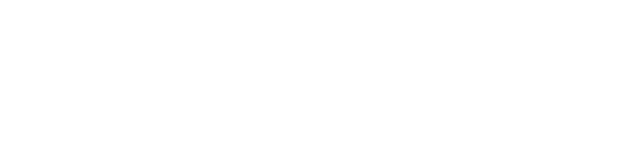
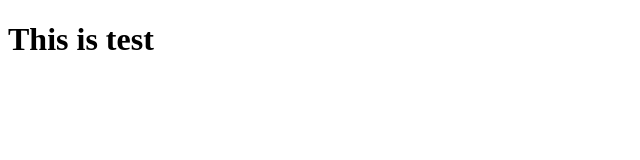
Before and after one commit to ShakyaSaurav/demo, a plain HTML site: page index.html in a window 1280 px wide. Shown: the whole page, without its empty margins (0-640 px from the left). Drawn offline with Linux system fonts and the light colour scheme.

Commit message:
[MINOR]: Made structural changes.

```diff
--- a/index.html
+++ b/index.html
@@ -7,6 +7,8 @@
     <title>Document</title>
 </head>
 <body>
-
+    <div class="container">
+        <h1>This is test</h1>
+    </div>
 </body>
 </html>
```
